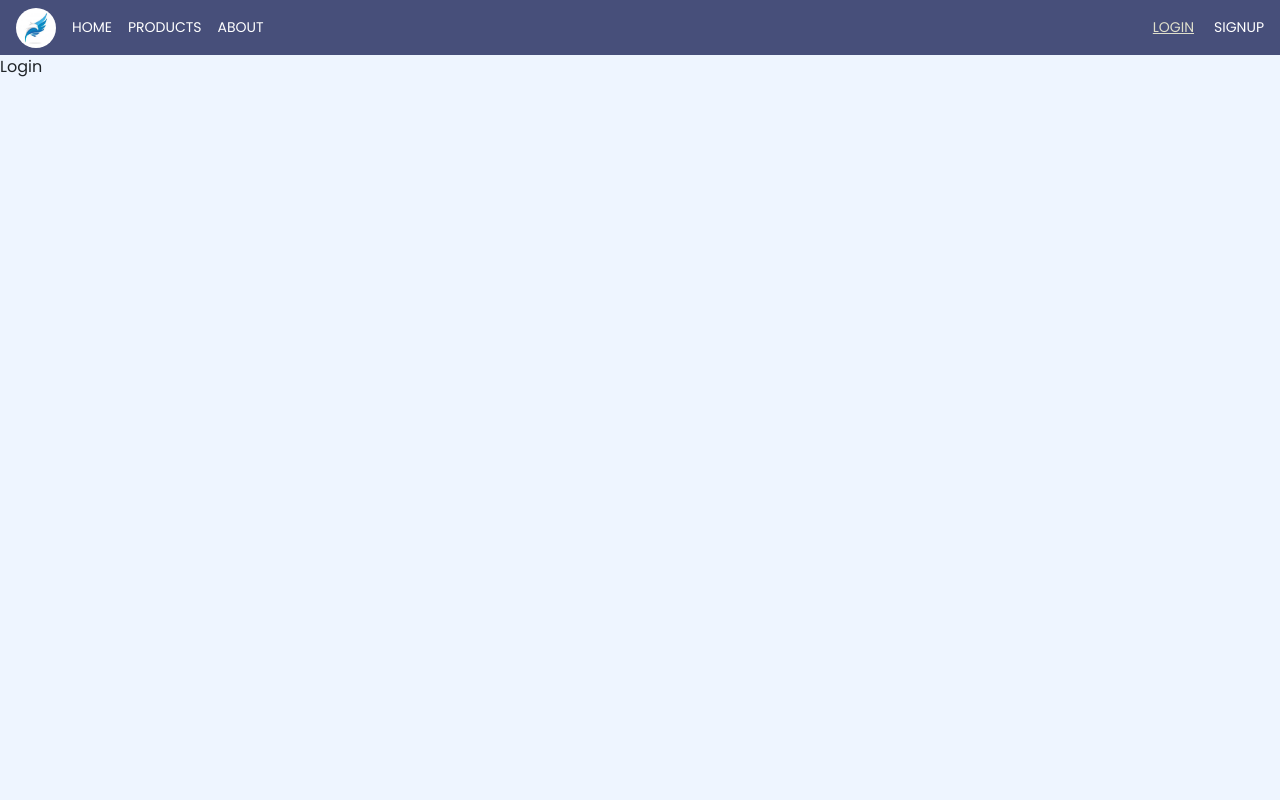
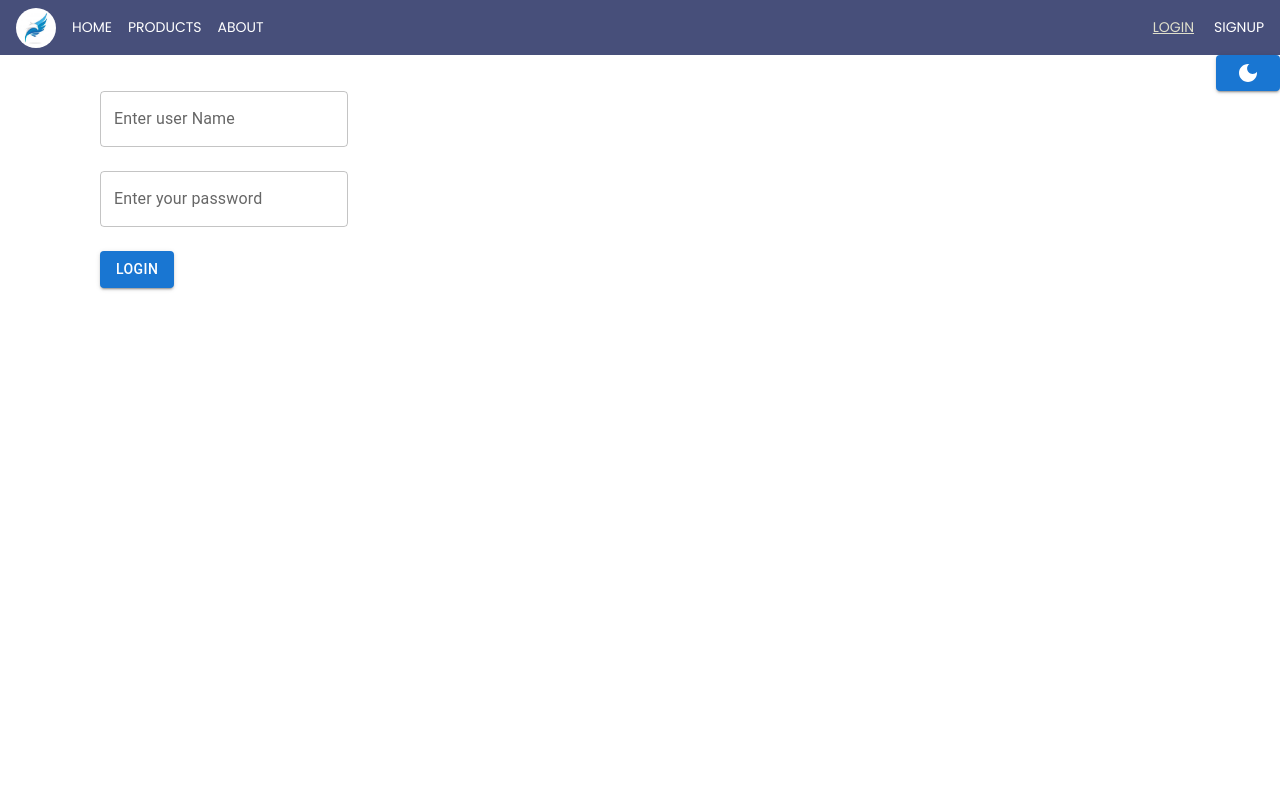
Before and after one commit to Rbrahma1245/project, a React (Vite) app: page /login in a window 1280 px wide. Shown: the top 800 px of the page. Built offline with nearby package versions, Linux system fonts and the light colour scheme; no server answers.

Commit message:
added dark and light theme

```diff
--- a/package.json
+++ b/package.json
@@ -10,6 +10,10 @@
     "preview": "vite preview"
   },
   "dependencies": {
+    "@emotion/react": "^11.11.3",
+    "@emotion/styled": "^11.11.0",
+    "@mui/icons-material": "^5.15.10",
+    "@mui/material": "^5.15.10",
     "axios": "^1.6.7",
     "bootstrap": "^5.3.2",
     "react": "^18.2.0",
--- a/src/Components/Forms/Login/Login.jsx
+++ b/src/Components/Forms/Login/Login.jsx
@@ -1,9 +1,91 @@
+import { Button, TextField, ThemeProvider, createTheme } from "@mui/material";
+import "./Login.scss";
 import { Component } from "react";
+import DarkModeIcon from "@mui/icons-material/DarkMode";
+import LightModeIcon from "@mui/icons-material/LightMode";
 
 class Login extends Component {
+  constructor() {
+    super();
+    this.state = {
+      theme: lightTheme,
+      userName: "",
+      password: "",
+    };
+  }
+  handleChange(e) {
+    let { name, value } = e.target;
+    this.setState({ [name]: value });
+  }
+  handleSubmit() {
+    this.setState({userName: "", password:""})
+    console.log(this.state);
+  }
+
+  handleChangeTheme() {
+    let { theme } = this.state;
+    this.setState({ theme: theme == lightTheme ? darkTheme : lightTheme });
+  }
+
   render() {
-    return <div style={{height:"100vh"}}>Login</div>;
+    let { theme } = this.state;
+    return (
+      <ThemeProvider theme={theme}>
+        <div
+          className="login-container"
+          style={{ backgroundColor: theme.palette.background.default }}
+        >
+          <div className="theme-btn">
+            <Button
+              variant="contained"
+              onClick={this.handleChangeTheme.bind(this)}
+            >
+              {theme === lightTheme ? <DarkModeIcon /> : <LightModeIcon />}
+            </Button>
+          </div>
+
+          <form className="form">
+            <TextField
+              id="outlined-basic"
+              label="Enter user Name"
+              variant="outlined"
+              name="userName"
+              onChange={this.handleChange.bind(this)}
+            />
+            <br />
+            <br />
+            <TextField
+              id="outlined-basic"
+              label="Enter your password"
+              variant="outlined"
+              name="password"
+              onChange={this.handleChange.bind(this)}
+            />
+            <br />
+            <br />
+            <Button variant="contained" onClick={this.handleSubmit.bind(this)}>
+              LOGIN
+            </Button>
+
+            <br />
+            <br />
+          </form>
+        </div>
+      </ThemeProvider>
+    );
   }
 }
 
 export default Login;
+
+const lightTheme = createTheme({
+  palette: {
+    mode: "light",
+  },
+});
+
+const darkTheme = createTheme({
+  palette: {
+    mode: "dark",
+  },
+});
--- a/src/Components/Forms/Login/Login.scss
+++ b/src/Components/Forms/Login/Login.scss
@@ -0,0 +1,13 @@
+.login-container {
+  height: 100vh;
+  padding-top: 20;
+  min-height: "100vh";
+}
+
+.theme-btn {
+  display: flex;
+  justify-content: end;
+}
+.form {
+  margin-left: 100px;
+}
```
Also changed, not shown: 1 other file (tests, documents, lock files or other folders).
